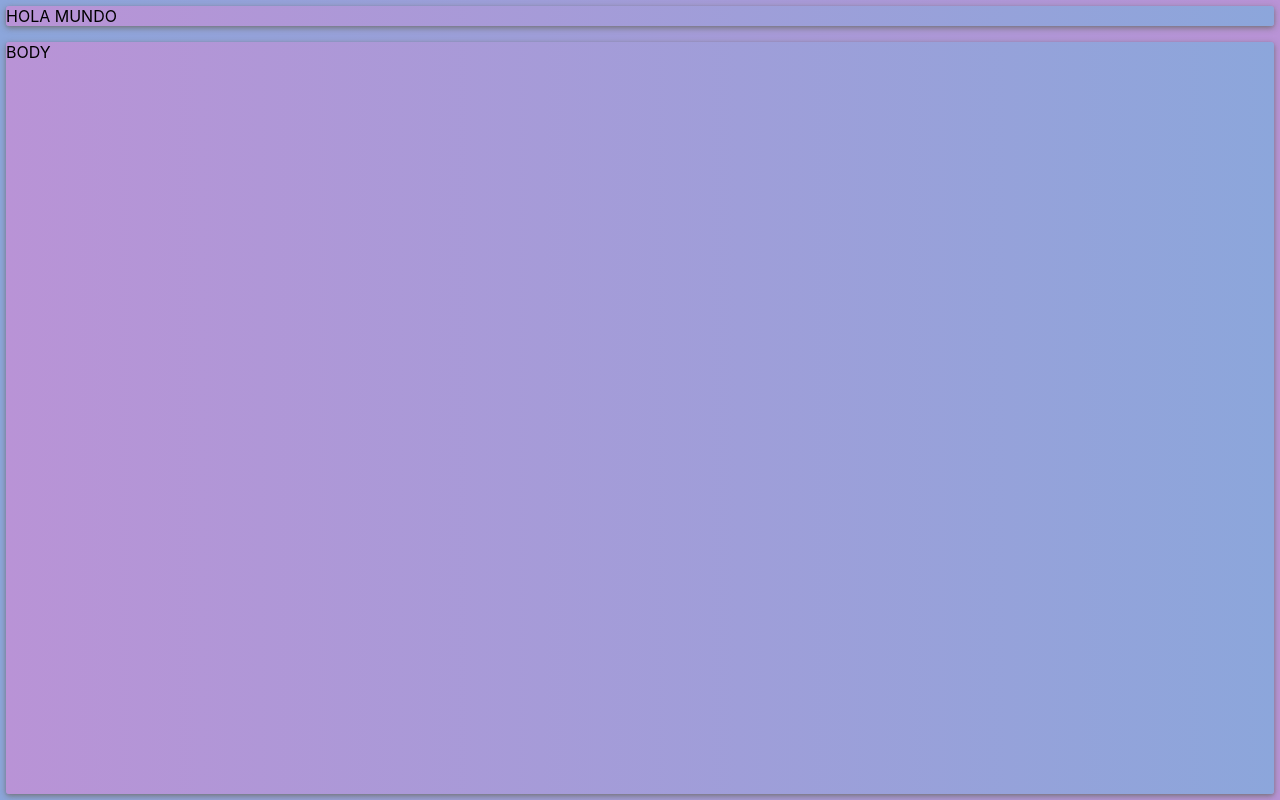
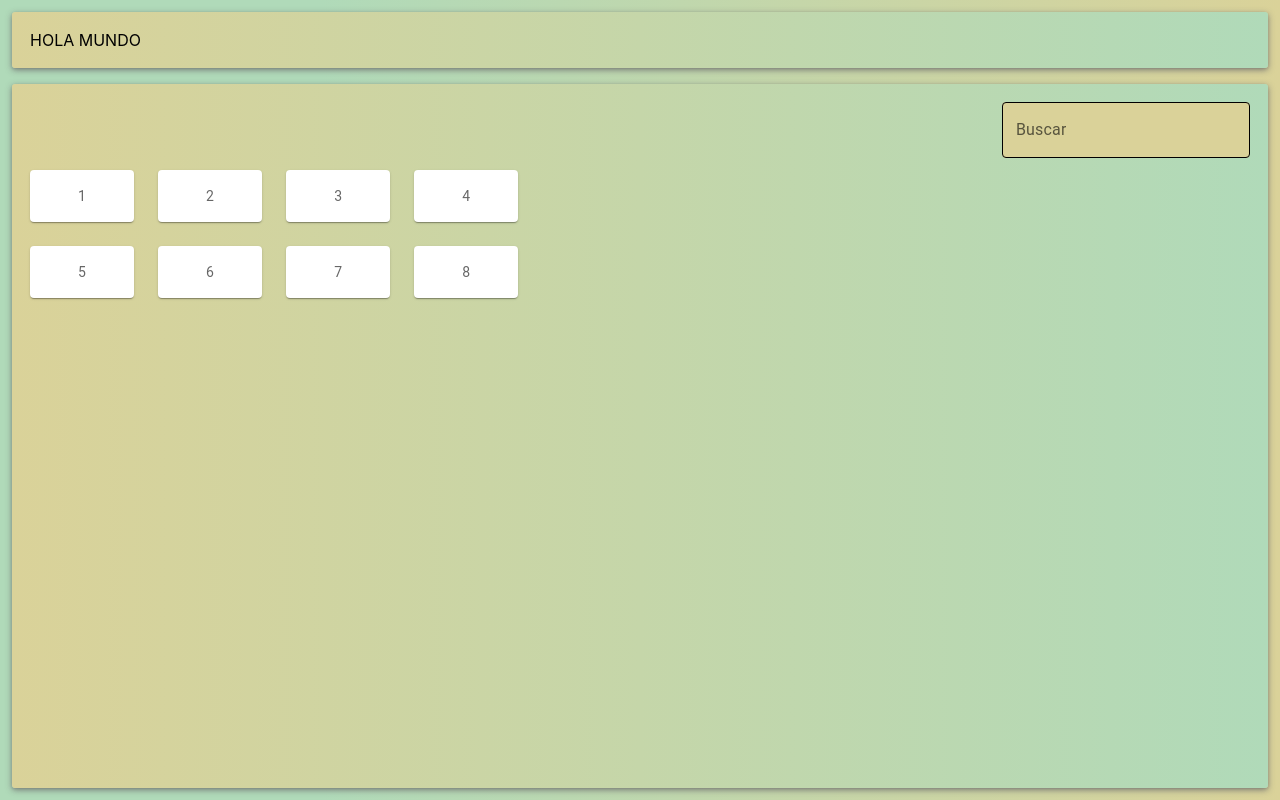
Before and after one commit to promandev/mobileshop, a React (Create React App) app: page / in a window 1280 px wide. Built offline with nearby package versions, Linux system fonts and the light colour scheme.

Commit message:
first approach to HomePage

```diff
--- a/package.json
+++ b/package.json
@@ -3,6 +3,11 @@
   "version": "0.1.0",
   "private": true,
   "dependencies": {
+    "@emotion/react": "^11.10.4",
+    "@emotion/styled": "^11.10.4",
+    "@mui/icons-material": "^5.10.3",
+    "@mui/material": "^5.10.5",
+    "@mui/styled-engine-sc": "^5.10.3",
     "@testing-library/jest-dom": "^5.16.5",
     "@testing-library/react": "^13.4.0",
     "@testing-library/user-event": "^13.5.0",
@@ -11,6 +16,7 @@
     "react-router-dom": "^6.4.0",
     "react-scripts": "5.0.1",
     "redux": "^4.2.0",
+    "styled-components": "^5.3.5",
     "web-vitals": "^2.1.4"
   },
   "scripts": {
--- /dev/null
+++ b/src/components/HomeComponents/Grid/Grid.js
@@ -0,0 +1,54 @@
+import * as React from 'react';
+import { experimentalStyled as styled } from '@mui/material/styles';
+import Box from '@mui/material/Box';
+import Paper from '@mui/material/Paper';
+import Grid from '@mui/material/Grid';
+
+const MOCK_DATA = [
+    {
+        item: 1
+    },
+    {
+        item: 2
+    },
+    {
+        item: 3
+    },
+    {
+        item: 4
+    },
+    {
+        item: 5
+    },
+    {
+        item: 6
+    },
+    {
+        item: 7
+    },
+    {
+        item: 8
+    },
+  ]
+
+const Item = styled(Paper)(({ theme }) => ({
+  backgroundColor: theme.palette.mode === 'dark' ? '#1A2027' : '#fff',
+  ...theme.typography.body2,
+  padding: theme.spacing(2),
+  textAlign: 'center',
+  color: theme.palette.text.secondary,
+}));
+
+export default function ResponsiveGrid() {
+  return (
+    <Box sx={{ flexGrow: 1 }}>
+      <Grid container spacing={{ xs: 2, md: 3 }} >
+        {MOCK_DATA.map((item, index) => (
+          <Grid item xs={6} sm={4} md={3} key={index}>
+            <Item>{item.item}</Item>
+          </Grid>
+        ))}
+      </Grid>
+    </Box>
+  );
+}
--- /dev/null
+++ b/src/components/HomeComponents/SearchBar/SearchBar.js
@@ -0,0 +1,32 @@
+import React from 'react';
+import './SearchBar.css';
+import Box from '@mui/material/Box';
+import { alpha, styled } from '@mui/material/styles';
+import TextField from '@mui/material/TextField';
+
+function SearchBar() {
+    const CssTextField = styled(TextField)({
+        '& label.Mui-focused': {
+          color: 'black',
+        },
+        '& .MuiInput-underline:after': {
+          borderBottomColor: 'black',
+        },
+        '& .MuiOutlinedInput-root': {
+            backgroundColor: '#DAD299',
+          '& fieldset': {
+            borderColor: 'black',
+            color: 'black',
+          },
+          '&.Mui-focused fieldset': {
+            borderColor: 'black',
+          },
+        },
+      });
+
+  return (
+    <CssTextField label="Buscar" id="custom-css-outlined-input"  backgroundColor='red'></CssTextField>
+  )
+}
+
+export default SearchBar
--- a/src/components/containers/HomeContainer/HomeContainer.css
+++ b/src/components/containers/HomeContainer/HomeContainer.css
@@ -2,21 +2,36 @@
     display: flex;
     flex-direction: column;
     width: -webkit-fill-available;
-    margin: 6px;
+    margin: 12px;
 }
 .HomeContainer-Header{
     display: flex;
+    padding: 18px;
+    margin-bottom: 16px;
     box-shadow: 0px 1px 2px rgb(102 102 102 / 10%), 0px 1px 2px rgb(128 128 128 / 10%), 0px 2px 6px rgb(114 114 114 / 88%);
     border-radius: 3px;
+    background: linear-gradient(to right,#DAD299, #B0DAB9);
     text-align: center;
-    margin-bottom: 16px;
-    background: linear-gradient(to right, rgb(185, 147, 214), rgb(140, 166, 219));
 }
 .HomeContainer-Body{
     display: flex;
+    padding: 18px;
+    height: -webkit-fill-available;
     box-shadow: 0px 1px 2px rgb(102 102 102 / 10%), 0px 1px 2px rgb(128 128 128 / 10%), 0px 2px 6px rgb(114 114 114 / 88%);
     border-radius: 3px;
+    background: linear-gradient(to right,#DAD299, #B0DAB9);
     text-align: center;
-    height: -webkit-fill-available;
-    background: linear-gradient(to right, rgb(185, 147, 214), rgb(140, 166, 219));
+    flex-direction: column;
 }
+.HomeContainer-searchBarWrapper{
+    display: flex;
+    justify-content: flex-end;
+    width: 100%;
+}
+.HomeContainer-searchBar{
+    display: flex;
+}
+.HomeContainer-gridWrapper{
+    display: flex;
+    margin-top: 12px;
+}
--- a/src/components/containers/HomeContainer/HomeContainer.js
+++ b/src/components/containers/HomeContainer/HomeContainer.js
@@ -1,4 +1,6 @@
 import React from 'react';
+import GridComponent from '../../HomeComponents/Grid/Grid';
+import SearchBar from '../../HomeComponents/SearchBar/SearchBar';
 import './HomeContainer.css'
 
 function HomeContainer() {
@@ -8,7 +10,19 @@ function HomeContainer() {
           HOLA MUNDO
         </div>
         <div className='HomeContainer-Body'>
-          BODY
+          <div className='HomeContainer-searchBarWrapper'>
+            <div className='HomeContainer-searchBar'>
+              <SearchBar/>
+            </div>
+          </div>
+          <div className='HomeContainer-gridWrapper'>
+            <div className='HomeContainer-grid'>
+              <GridComponent/>
+              {/* <div className='HomeContainer-grid__card'>
+
+              </div> */}
+            </div>
+          </div>
         </div>
     </div >
   )
--- a/src/pages/HomePage/HomePage.css
+++ b/src/pages/HomePage/HomePage.css
@@ -3,5 +3,4 @@
     position: absolute;
     height: -webkit-fill-available;
     width: -webkit-fill-available;
-    background: linear-gradient(to right, rgb(140, 166, 219), rgb(185, 147, 214));
-}
+    background: linear-gradient(to right,#B0DAB9 25%, #DAD299);}
```
Also changed, not shown: src/components/HomeComponents/Card/CardComponent.js (added, +27 -0 lines), src/components/HomeComponents/Card/CardComponent.css (added), src/components/HomeComponents/Grid/Grid.css (added), src/components/HomeComponents/SearchBar/SearchBar.css (added), 1 other file (tests, documents, lock files or other folders).
